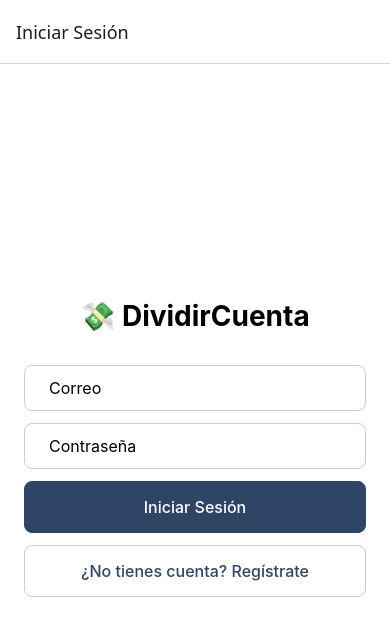
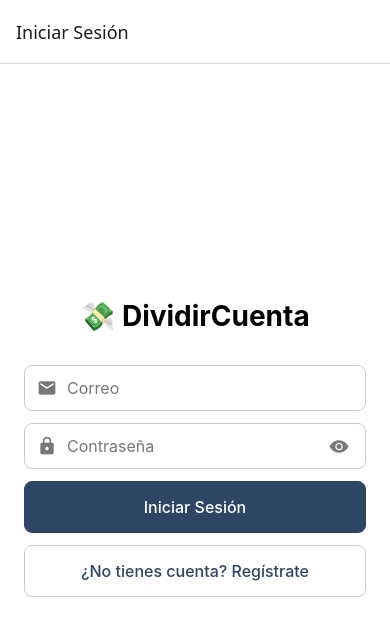
Before and after one commit to jsguzman-png/ProyectoFinal, a React Native app in the folder dividircuenta/: screen /Login in a window 390 px wide. Shown: the top 636 px of the page. Built offline with nearby package versions, Linux system fonts and the light colour scheme.

Commit message:
modificacion de CustomInput.tsx agregar mostrar y ocultar contraseña en CustomInput

```diff
--- a/dividircuenta/src/components/CustomInput.tsx
+++ b/dividircuenta/src/components/CustomInput.tsx
@@ -1,25 +1,41 @@
 import { useState } from "react";
-import { View, TextInput, Text, StyleSheet, KeyboardTypeOptions } from "react-native";
+import {
+    View,
+    TextInput,
+    Text,
+    StyleSheet,
+    KeyboardTypeOptions,
+    TouchableOpacity,
+} from "react-native";
+import { Ionicons, MaterialIcons } from "@expo/vector-icons";
 
 type Props = {
     placeholder: string;
     value: string;
     onChange: (text: string) => void;
-    typeInput?: 'text' | 'email' | 'password' | 'number';
+    typeInput?: "text" | "email" | "password" | "number";
 };
 
-export default function CustomInput({ placeholder, value, onChange, typeInput = 'text' }: Props) {
-    const [isSecure, setIsSecure] = useState(typeInput === 'password');
+export default function CustomInput({ placeholder, value, onChange, typeInput = "text" }: Props) {
+    const [isSecureText, setIsSecureText] = useState(typeInput === "password");
+    const isPasswordField = typeInput === "password";
+
+    const icon: React.ComponentProps<typeof MaterialIcons>["name"] | undefined =
+        typeInput === "email" ? "email" :
+        typeInput === "password" ? "lock" : undefined;
 
     const keyboardType: KeyboardTypeOptions =
-        typeInput === 'email'  ? 'email-address' :
-        typeInput === 'number' ? 'numeric'       : 'default';
+        typeInput === "email" ? "email-address" :
+        typeInput === "number" ? "numeric" : "default";
 
     const getError = () => {
-        if (typeInput === 'email' && value.length > 0 && !value.includes('@'))
-            return 'Correo inválido';
-        if (typeInput === 'password' && value.length > 0 && value.length < 6)
-            return 'La contraseña debe tener al menos 6 caracteres';
+        if (value.length === 0) return undefined;
+        if (typeInput === "email" && !value.includes("@")) {
+            return "Correo inválido";
+        }
+        if (typeInput === "password" && value.length < 6) {
+            return "La contraseña debe tener al menos 6 caracteres";
+        }
     };
 
     const error = getError();
@@ -27,15 +43,32 @@ export default function CustomInput({ placeholder, value, onChange, typeInput =
     return (
         <View style={styles.wrapper}>
             <View style={[styles.inputContainer, !!error && styles.inputError]}>
+                {icon && (
+                    <MaterialIcons
+                        name={icon}
+                        size={20}
+                        color="#777"
+                    />
+                )}
                 <TextInput
                     style={styles.input}
                     placeholder={placeholder}
+                    placeholderTextColor="#777"
                     value={value}
                     onChangeText={onChange}
-                    secureTextEntry={isSecure}
+                    secureTextEntry={isSecureText}
                     keyboardType={keyboardType}
                     autoCapitalize="none"
                 />
+                {isPasswordField && (
+                    <TouchableOpacity onPress={() => setIsSecureText(!isSecureText)} style={styles.eyeButton}>
+                        <Ionicons
+                            name={isSecureText ? "eye" : "eye-off"}
+                            size={20}
+                            color="#777"
+                        />
+                    </TouchableOpacity>
+                )}
             </View>
             {error && <Text style={styles.errorText}>{error}</Text>}
         </View>
@@ -43,9 +76,32 @@ export default function CustomInput({ placeholder, value, onChange, typeInput =
 }
 
 const styles = StyleSheet.create({
-    wrapper:        { marginBottom: 12 },
-    inputContainer: { borderWidth: 1, borderColor: '#ccc', borderRadius: 8, paddingHorizontal: 12 },
-    input:          { padding: 12, fontSize: 16 },
-    inputError:     { borderColor: 'red' },
-    errorText:      { color: 'red', fontSize: 12, marginTop: 4 },
+    wrapper: {
+        marginBottom: 12,
+    },
+    inputContainer: {
+        flexDirection: "row",
+        alignItems: "center",
+        borderWidth: 1,
+        borderColor: "#ccc",
+        borderRadius: 8,
+        paddingHorizontal: 12,
+    },
+    inputError: {
+        borderColor: "red",
+    },
+    input: {
+        flex: 1,
+        paddingHorizontal: 10,
+        paddingVertical: 12,
+        fontSize: 16,
+    },
+    eyeButton: {
+        padding: 4,
+    },
+    errorText: {
+        color: "red",
+        fontSize: 12,
+        marginTop: 4,
+    },
 });
```
